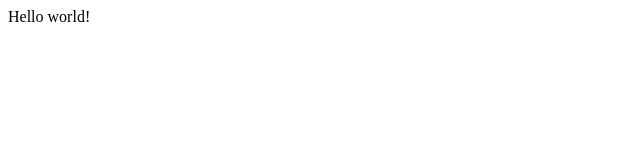
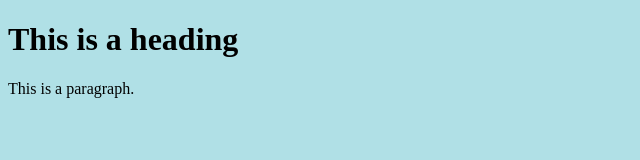
Before and after one commit to jonnattanMontes/Voyage-PL, a plain HTML site: page index.html in a window 1280 px wide. Shown: the whole page, without its empty margins (0-640 px from the left). Drawn offline with Linux system fonts and the light colour scheme.

Commit message:
Update index.html

```diff
--- a/index.html
+++ b/index.html
@@ -1,8 +1,10 @@
 <!DOCTYPE html>
 <html>
 
-<body>
-Hello world!
+<body style="background-color:powderblue;">
+
+<h1>This is a heading</h1>
+<p>This is a paragraph.</p>
 </body>
 
 </html>
```
